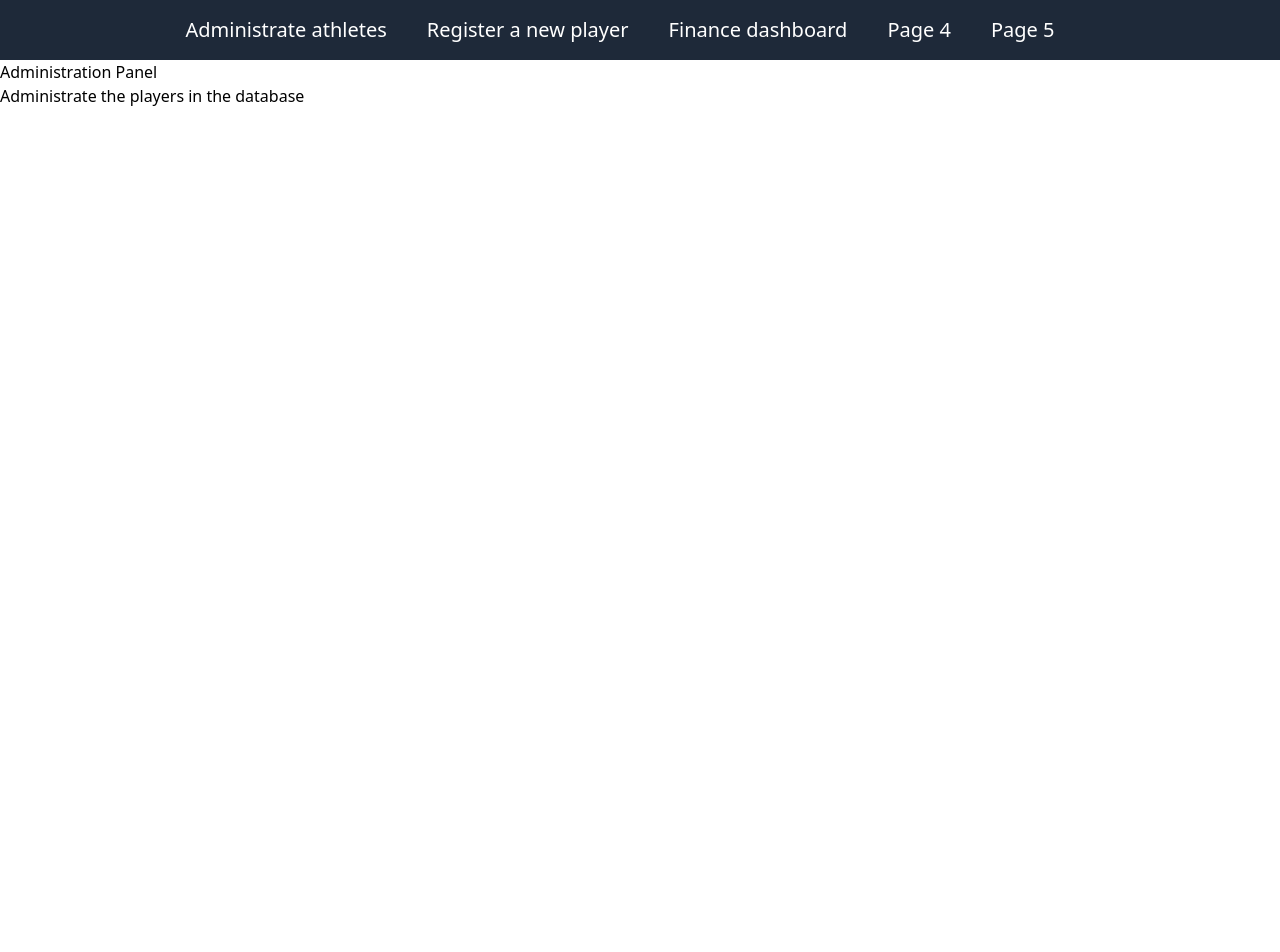
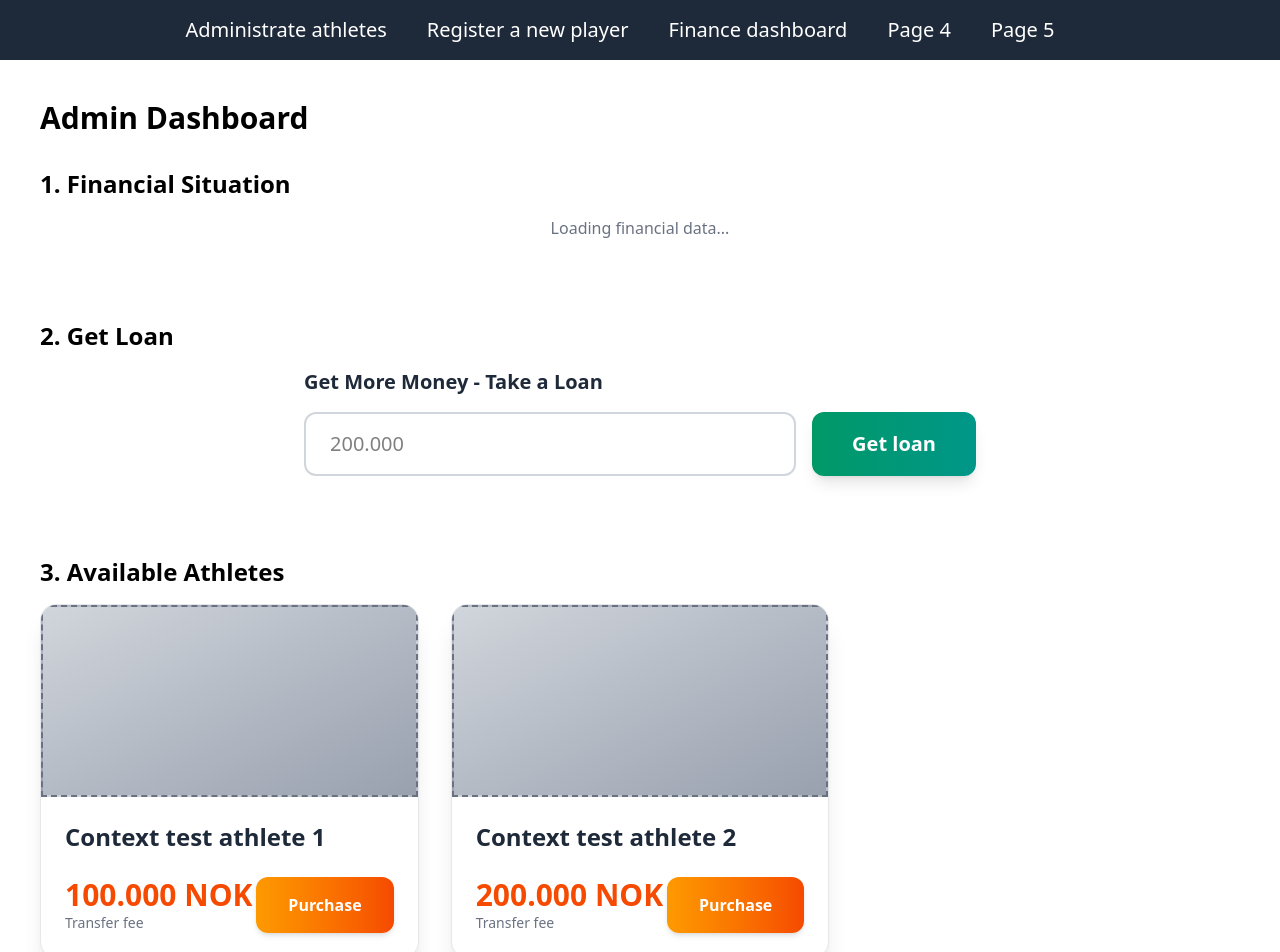
Before and after one commit to jannicke0202/DS3103-Webutvikling-Exam-2025-host, a React (Vite) app in the folder sportsworld-frontend/: page /administration-page in a window 1280 px wide. Shown: the top 952 px of the page. Before the commit the page ends 800 px from the top, so only its background shows below. Built offline with nearby package versions, Linux system fonts and the light colour scheme.

Commit message:
Finance dashboard design med hjelp av AI, to statiske test-atleter fra Context

```diff
--- a/sportsworld-frontend/src/components/dashboard/AvailableAthletes.tsx
+++ b/sportsworld-frontend/src/components/dashboard/AvailableAthletes.tsx
@@ -0,0 +1,49 @@
+import { useSportsWorld } from "../../context/SportsWorldContext";
+
+const AvailableAthletes = () => {
+  const { athletes, purchaseAthlete } = useSportsWorld();
+
+  const available = athletes.filter(a => !a.purchaseStatus);
+
+  if (available.length === 0) {
+    return (
+      <div className="text-center py-16">
+        <p className="text-3xl font-bold text-gray-700">No athletes available</p>
+        <p className="text-lg text-gray-500 mt-3">All athletes have been purchased!</p>
+      </div>
+    );
+  }
+
+  return (
+    <div className="grid grid-cols-1 md:grid-cols-2 lg:grid-cols-3 gap-8">
+      {available.map((athlete) => (
+        <div
+          key={athlete.id}
+          className="bg-white rounded-2xl shadow-xl overflow-hidden hover:shadow-2xl transform hover:-translate-y-3 transition-all duration-300 border border-gray-200"
+        >
+          <div className="h-48 bg-gradient-to-br from-gray-300 to-gray-400 border-2 border-dashed border-gray-500"></div>
+
+          <div className="p-6">
+            <h3 className="text-2xl font-extrabold text-gray-800">{athlete.name}</h3>
+
+
+            <div className="mt-6 flex justify-between items-center">
+              <div>
+                <p className="text-3xl font-bold text-orange-600">
+                  {athlete.price.toLocaleString("de-DE")} NOK
+                </p>
+                <p className="text-sm text-gray-500">Transfer fee</p>
+              </div>
+              <button
+                onClick={() => purchaseAthlete(athlete.id)}
+                className="px-8 py-4 bg-gradient-to-r from-amber-500 to-orange-600 text-white font-bold rounded-xl hover:from-amber-600 hover:to-orange-700 transform hover:scale-110 transition shadow-md"
+              >Purchase</button>
+            </div>
+          </div>
+        </div>
+      ))}
+    </div>
+  );
+};
+
+export default AvailableAthletes;
--- a/sportsworld-frontend/src/components/dashboard/FinancialSummary.tsx
+++ b/sportsworld-frontend/src/components/dashboard/FinancialSummary.tsx
@@ -1 +1,36 @@
 import { useSportsWorld } from "../../context/SportsWorldContext";
+
+const FinancialSummary = () => {
+    const { finance } = useSportsWorld();
+
+    if (!finance) {
+        return <p className="text-center text-gray-500">Loading financial data...</p>;
+      }
+
+      return (
+        <div className="grid grid-cols-1 md:grid-cols-3 gap-8">
+          <div className="bg-gradient-to-br from-green-50 to-emerald-100 p-8 rounded-2xl border-2 border-green-300 text-center transform hover:scale-105 transition">
+            <p className="text-green-700 font-semibold text-lg">Money Left</p>
+            <p className="text-4xl font-extrabold text-green-600 mt-2">
+              €{finance.moneyLeft.toLocaleString("de-DE")}
+            </p>
+          </div>
+
+          <div className="bg-gradient-to-br from-blue-50 to-indigo-100 p-8 rounded-2xl border-2 border-blue-300 text-center transform hover:scale-105 transition">
+            <p className="text-blue-700 font-semibold text-lg">Athletes Purchased</p>
+            <p className="text-4xl font-extrabold text-blue-600 mt-2">
+              {finance.numberOfPurchases}
+            </p>
+          </div>
+
+          <div className="bg-gradient-to-br from-red-50 to-rose-100 p-8 rounded-2xl border-2 border-red-300 text-center transform hover:scale-105 transition">
+            <p className="text-red-700 font-semibold text-lg">Total Spent</p>
+            <p className="text-4xl font-extrabold text-red-600 mt-2">
+              €{finance.moneySpent.toLocaleString("de-DE")}
+            </p>
+          </div>
+        </div>
+      );
+    };
+
+export default FinancialSummary;
--- a/sportsworld-frontend/src/components/dashboard/LoanSection.tsx
+++ b/sportsworld-frontend/src/components/dashboard/LoanSection.tsx
@@ -0,0 +1,39 @@
+import { useState } from "react";
+import { useSportsWorld } from "../../context/SportsWorldContext";
+
+const LoanSection = () => {
+  const [amount, setAmount] = useState("");
+
+  const handleSubmit = async () => {
+    const value = Number(amount);
+    if (!value || value <= 0) {
+      alert("Please enter a valid amount");
+      return;
+    }
+    setAmount("");
+  };
+
+  return (
+    <div className="max-w-2xl mx-auto">
+      <label htmlFor="loan" className="block text-xl font-bold text-gray-800 mb-4">
+        Get More Money - Take a Loan
+      </label>
+      <div className="flex gap-4">
+        <input
+          id="loan"
+          type="number"
+          value={amount}
+          onChange={(e) => setAmount(e.target.value)}
+          placeholder="200.000"
+          className="flex-1 px-6 py-4 text-xl border-2 border-gray-300 rounded-xl focus:border-emerald-500 focus:outline-none focus:ring-4 focus:ring-emerald-200 transition"
+        />
+        <button
+          onClick={handleSubmit}
+          className="px-10 py-4 bg-gradient-to-r from-emerald-600 to-teal-600 text-white font-bold text-xl rounded-xl hover:from-emerald-700 hover:to-teal-700 disabled:opacity-60 transform hover:scale-105 transition shadow-lg"
+        >Get loan</button>
+      </div>
+    </div>
+  );
+};
+
+export default LoanSection;
--- a/sportsworld-frontend/src/context/SportsWorldContext.tsx
+++ b/sportsworld-frontend/src/context/SportsWorldContext.tsx
@@ -19,13 +19,18 @@ interface Props {children: ReactNode}
 export const SportsWorldProvider = ({children} : Props) => {
 
     const [athletes, setAthletes] = useState<IAthlete[]>([
-        {id: 99, name: "Context test athlete 1"},
-        {id: 100, name: "Context test athlete 2"}
+        {id: 99, name: "Context test athlete 1", purchaseStatus: false, price: 100000},
+        {id: 100, name: "Context test athlete 2", purchaseStatus: false, price: 200000}
     ]);
 
-    useEffect( () => {
-        setAthletesFromService();
-    }, [] );
+    const [venues, setVenues] = useState<IVenue[]>([
+        {id: 1, venueName: "Context test venue 1", venueCapacity: 52000},
+        {id: 2, venueName: "Context test venue 2", venueCapacity: 30400}
+    ]);
+
+    const [finance, setFinance]     = useState<IFinance | null>(null);
+
+    useEffect(() => {}, []);
 
     const setAthletesFromService = async () => {
         const response = await AthleteService.getAllAthletes();
@@ -54,12 +59,39 @@ export const SportsWorldProvider = ({children} : Props) => {
         return response;
     }
 
+    const deleteAthlete = async (id: number): Promise<IDefaultResponse> => {
+        console.log("deleteAthlete not ready yet", id);
+        return { success: false, message: "Not implemented" };
+      };
+
+      const purchaseAthlete = async (id: number): Promise<IDefaultResponse> => {
+        console.log("purchaseAthlete not ready yet", id);
+        return { success: false, message: "Not implemented" };
+      };
+
+      const takeLoan = async (amount: number): Promise<IDefaultResponse> => {
+        console.log("takeLoan not ready yet", amount);
+        return { success: false, message: "Not implemented" };
+      };
+
+      const saveVenue = async (data: Omit<IVenue, "id">): Promise<IDefaultResponse> => {
+        console.log("saveVenue not ready yet", data);
+        return { success: false, message: "Not implemented" };
+      };
+
     return (
         <SportsWorldContext.Provider value={{
             athletes,
+            venues,
+            finance,
+
+            saveAthlete,
+            deleteAthlete,
+            purchaseAthlete,
+            takeLoan,
+            saveVenue,
+
             getAthleteQuantity,
-            saveAthlete,
-
         } as ISportsWorldContext}>{children}</SportsWorldContext.Provider>
     )
 
--- a/sportsworld-frontend/src/interfaces/IAthlete.ts
+++ b/sportsworld-frontend/src/interfaces/IAthlete.ts
@@ -1,5 +1,8 @@
 export interface IAthlete{
-    id?: number,
+    id: number
     name: string
+    purchaseStatus: boolean
+    price: number
+
     // legg til flere verdier etterhvert
 }
--- a/sportsworld-frontend/src/interfaces/ISportsWorldContext.ts
+++ b/sportsworld-frontend/src/interfaces/ISportsWorldContext.ts
@@ -7,11 +7,20 @@ export interface ISportsWorldContext{
 
     // data
     athletes: IAthlete[],
-    finance: IFinance[],
+    finance: IFinance | null,
     venues: IVenue[],
 
     // athlete functions
-    getAthleteQuantity: () => number,
     saveAthlete: (newAthlete: IAthlete) => Promise<IDefaultResponse>,
+    purchaseAthlete: (id: number) => Promise<IDefaultResponse>;
+
+    // finance
+    takeLoan: (amount: number) => Promise<IDefaultResponse>;
+
+    // venue
+    saveVenue: (data: Omit<IVenue, "id">) => Promise<IDefaultResponse>;
+
+    // helper
+    getAthleteQuantity: () => number
 
 }
--- a/sportsworld-frontend/src/pages/AdminPage.tsx
+++ b/sportsworld-frontend/src/pages/AdminPage.tsx
@@ -1,14 +1,34 @@
+import { useEffect } from "react";
+import { useSportsWorld } from "../context/SportsWorldContext";
+import { SportsWorldProvider } from "../context/SportsWorldContext";
 
+import FinancialSummary from "../components/dashboard/FinancialSummary";
+import LoanSection from "../components/dashboard/LoanSection";
+import AvailableAthletes from "../components/dashboard/AvailableAthletes";
 
-const AdminPage = () =>{
+const AdminPage = () => {
     return (
-        <>
-            <header>
-                <h1>Administration Panel</h1>
-                <p>Administrate the players in the database</p>
-            </header>
-        </>
-    )
-}
+      <SportsWorldProvider>
+        <div className="p-10">
+          <h1 className="text-3xl font-bold mb-8">Admin Dashboard</h1>
+
+          <div className="mb-20">
+            <h2 className="text-2xl font-bold mb-4">1. Financial Situation</h2>
+            <FinancialSummary />
+          </div>
+
+          <div className="mb-20">
+            <h2 className="text-2xl font-bold mb-4">2. Get Loan</h2>
+            <LoanSection />
+          </div>
+
+          <div>
+            <h2 className="text-2xl font-bold mb-4">3. Available Athletes</h2>
+            <AvailableAthletes />
+          </div>
+        </div>
+      </SportsWorldProvider>
+    );
+  };
 
 export default AdminPage;
--- a/sportsworld-frontend/src/pages/index.ts
+++ b/sportsworld-frontend/src/pages/index.ts
@@ -1,7 +1,11 @@
 import HomePage from "./HomePage";
 import AdminPage from "./AdminPage";
+import NotFoundPage from "./NotFoundPage";
+import Page4 from "./Page4";
+import Page5 from "./Page5";
 
 export {
     HomePage,
     AdminPage,
+    NotFoundPage
 }
```
